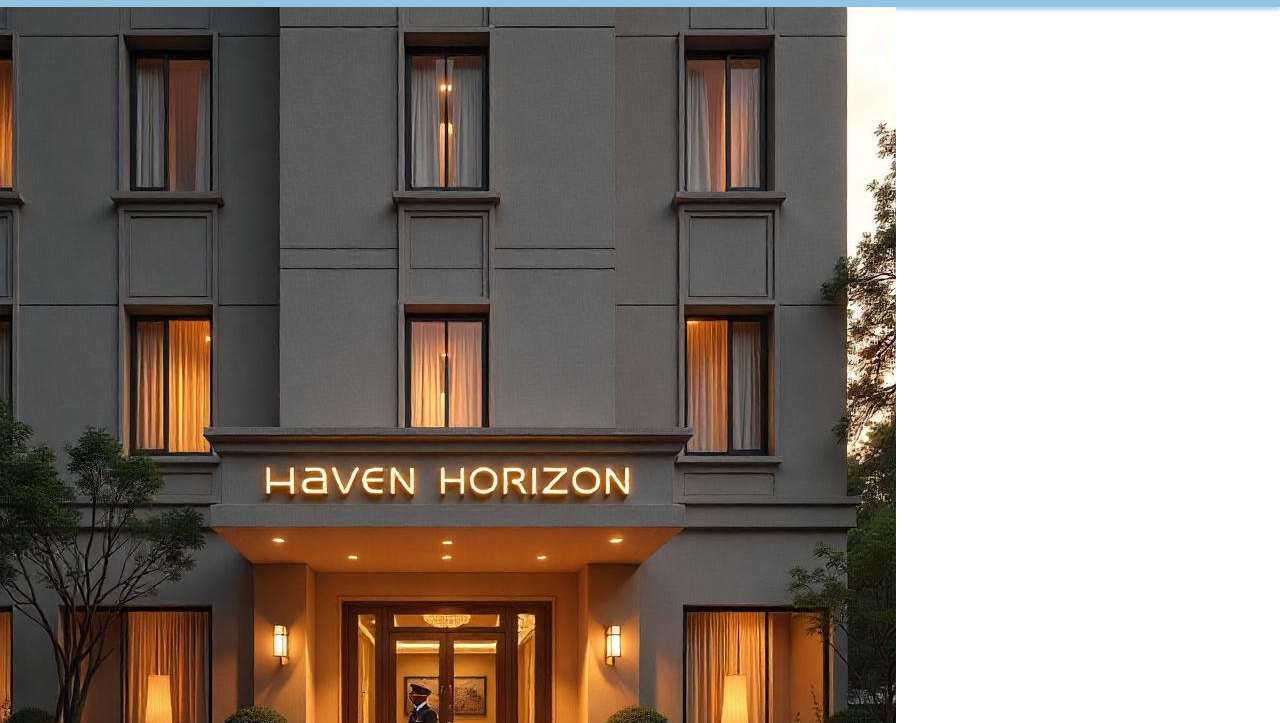
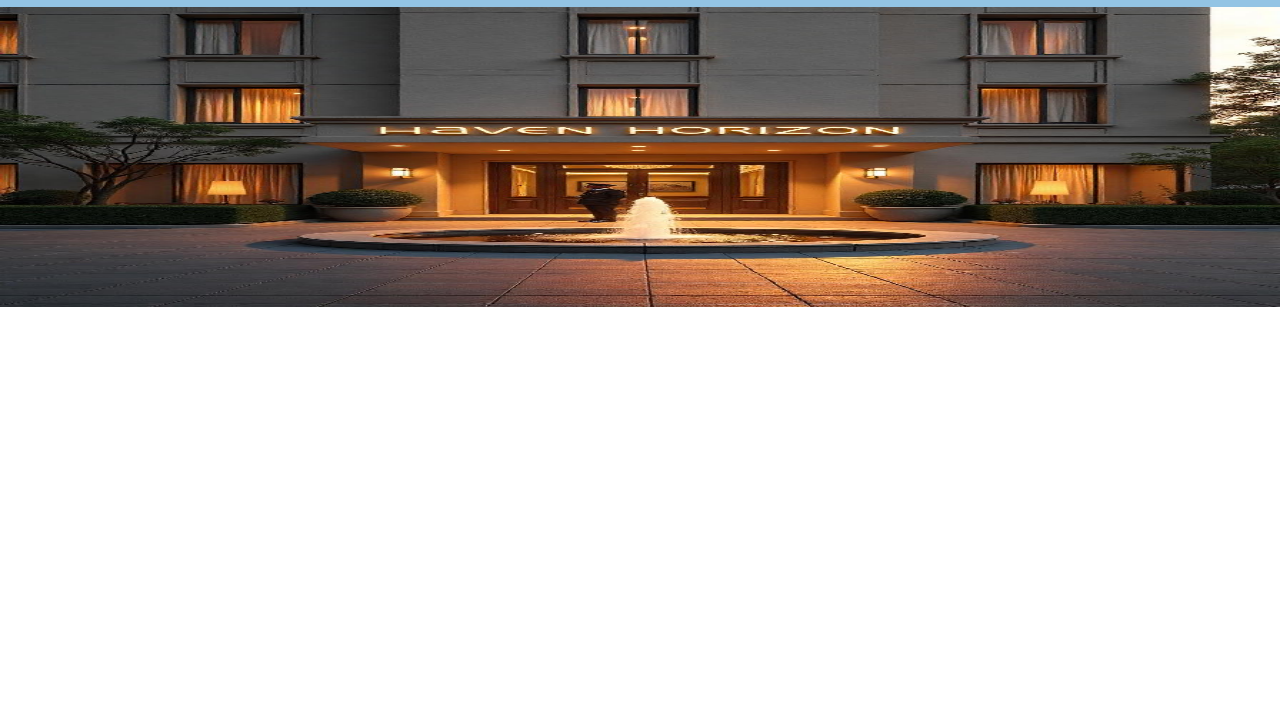
Before and after one commit to Hango159/Hotelli, a plain HTML site: page Horizon_Haven.html in a window 1280 px wide. Shown: the part 77-800 px from the top of the page. Drawn offline with nearby package versions, Linux system fonts and the light colour scheme.

Commit message:
change width and height

```diff
--- a/style.css
+++ b/style.css
@@ -86,7 +86,11 @@ body {
 
 }
 .hotel {
+ width: 100%;
+ height: 300px;
+}
 
+.hotel img {
   width: 100%;
-  height: auto;
+  height: 100%;
 }
```
Also changed, not shown: Horizon_Haven.html (+3 -1 lines).
